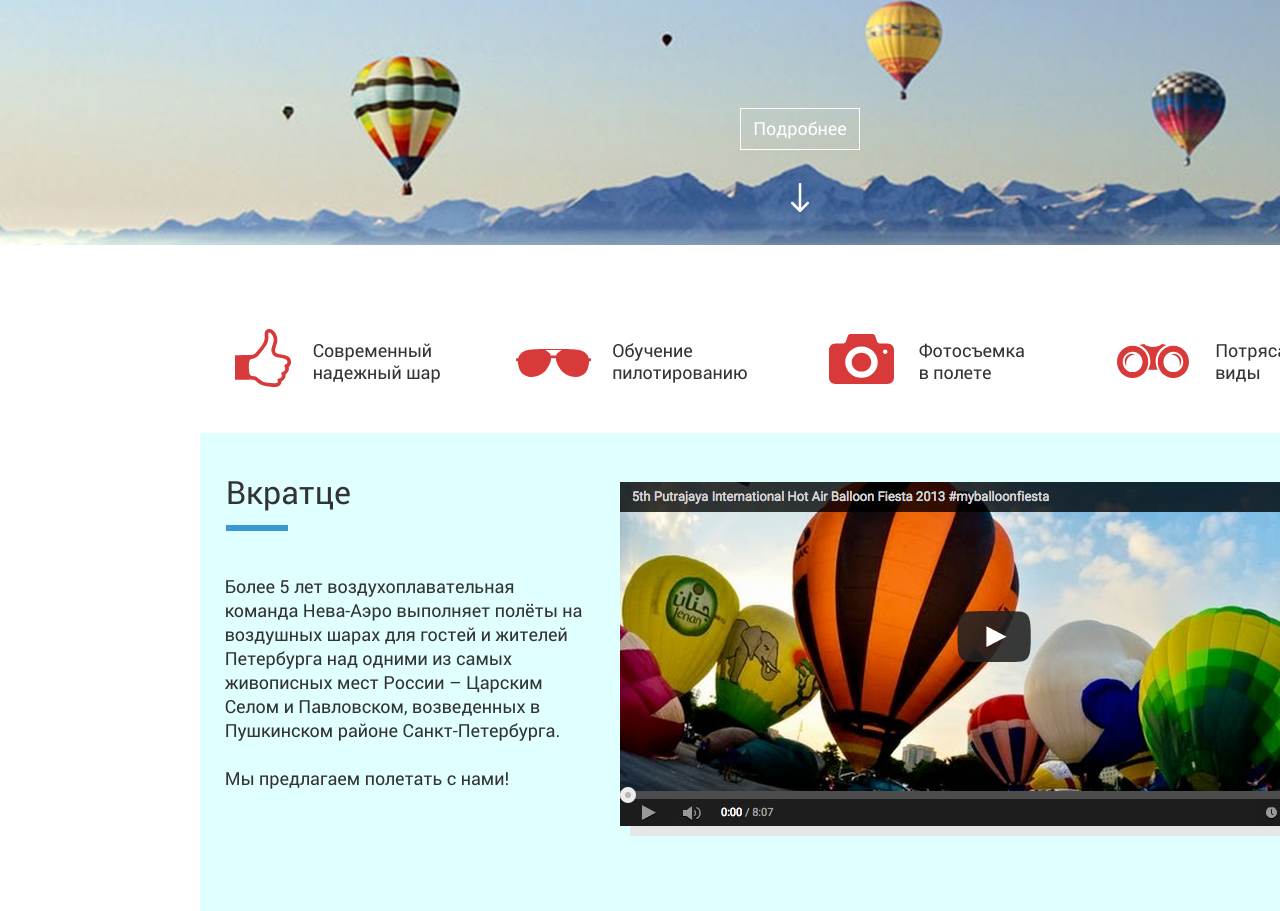
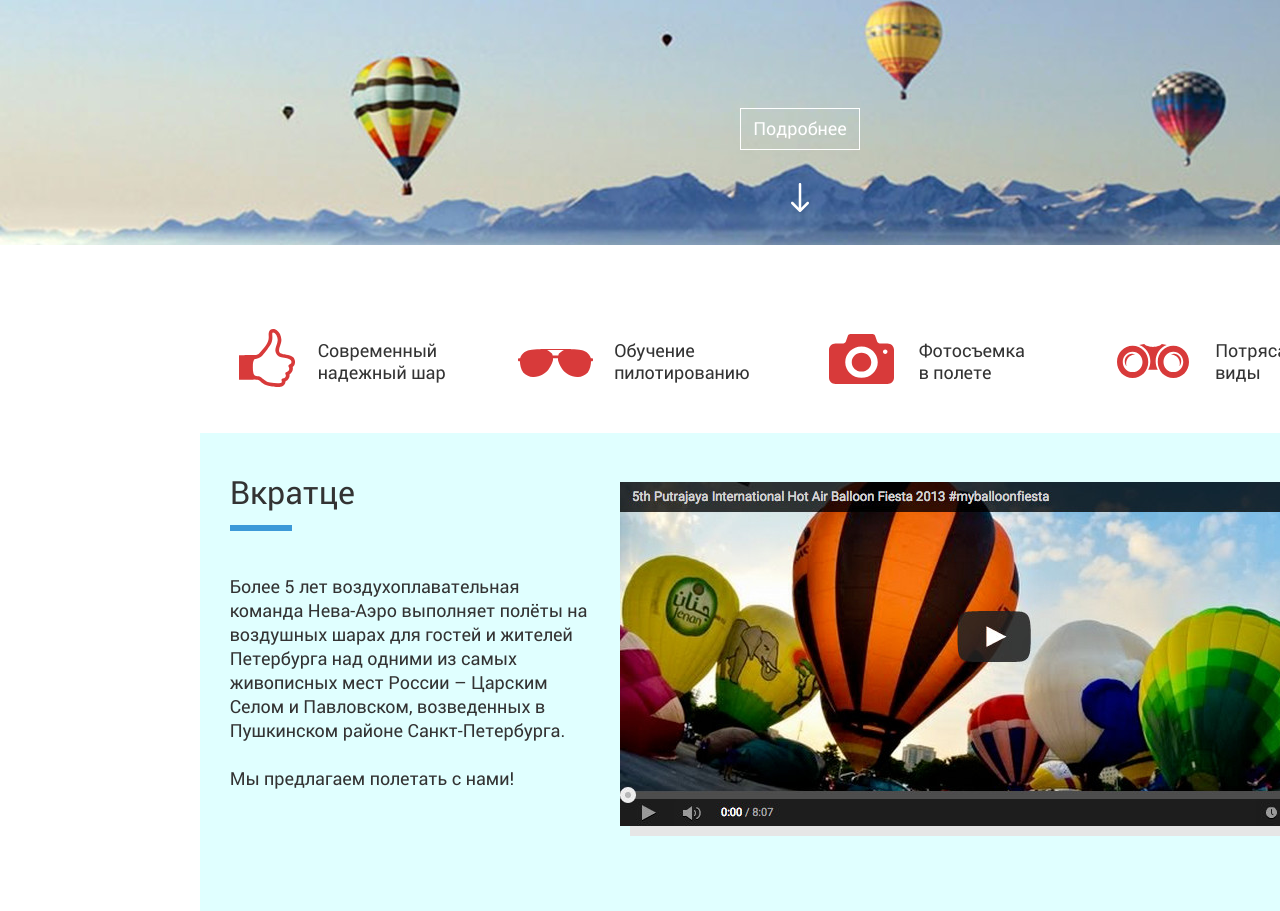
Before and after one commit to dkrupenya/aerostats, a website: page src/index.html in a window 1280 px wide. Shown: the part 469-1380 px from the top of the page. Drawn offline with nearby package versions, Linux system fonts and the light colour scheme; files that its build step writes are made by us from their sources.

Commit message:
some pixel hunting after changing the grid

```diff
--- a/src/css/style.less
+++ b/src/css/style.less
@@ -54,7 +54,6 @@ h1, h2, h3 {
   font-size: 32px;
   padding-top: 36px;
   padding-bottom: 16px;
-  margin-left: -4px;
   margin-bottom: 43px;
   background-image: url(../img/bg-blue-line.png);
   background-size: 62px 6px;
@@ -64,7 +63,6 @@ h1, h2, h3 {
 .p() {
   font-size: 18px;
   line-height: 24px;
-  margin-left: -5px;
   margin-bottom: 24px;
 }
 /* page header */
@@ -163,23 +161,23 @@ h1, h2, h3 {
 
   }
   &--1 {
-    padding-left: 83px;
+    padding-left: 88px;
     &:before {
       background-image: url(../img/icon-thumbup.svg);
       width: 56px;
       height: 58px;
       top: @pt - 10;
-      left: 5px;
+      left: 9px;
     }
   }
   &--2 {
-    padding-left: 90px;
+    padding-left: 92px;
     &:before {
       background-image: url(../img/icon-glasses.svg);
       width: 75px;
       height: 28px;
       top: @pt + 10;
-      left: -6px;
+      left: -4px;
     }
   }
   &--3 {
@@ -380,15 +378,12 @@ h1, h2, h3 {
   }
   & p:first-child {
     .col(6);
-    margin-left: 11px;
-
   }
   & p:last-child {
     .col(6);
     float: right;
     text-align: right;
     font-size: 22px;
-    margin-right: 5px;
   }
   &__time {
     font-size: 32px;
```
